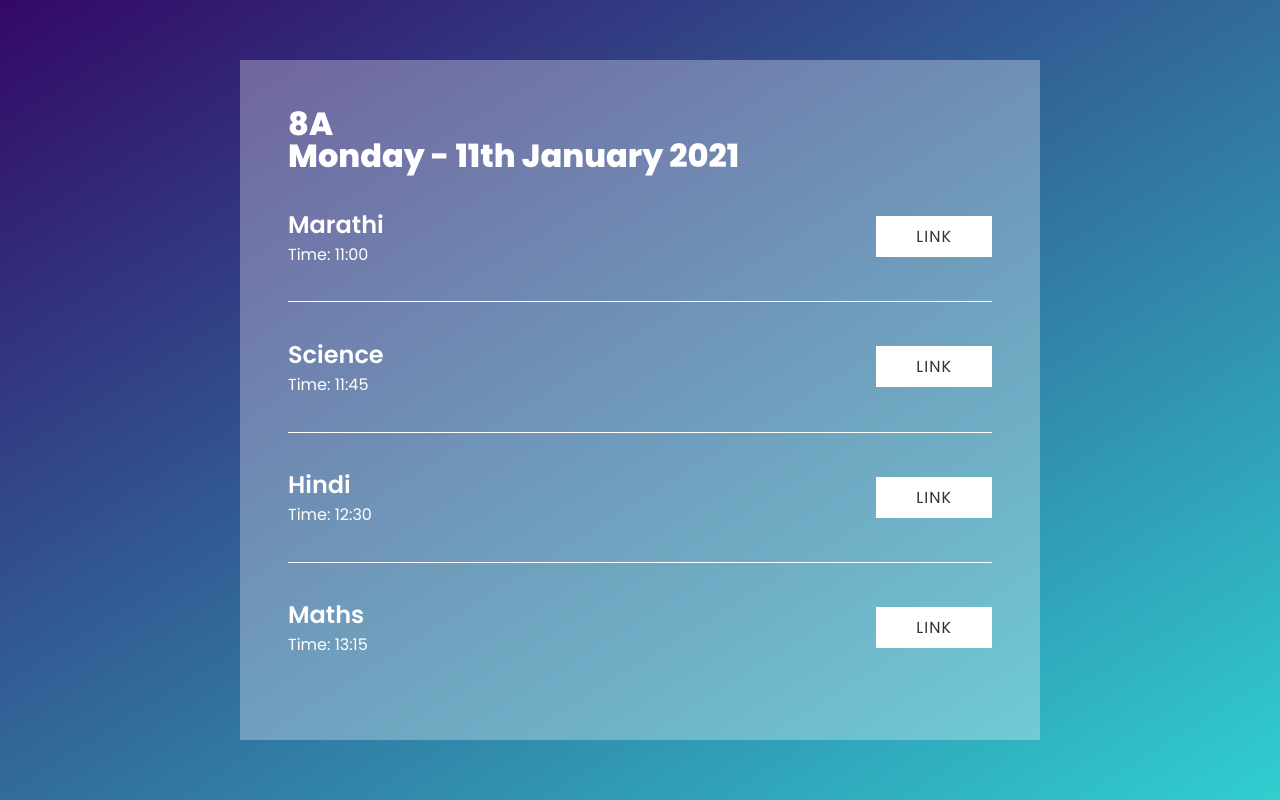
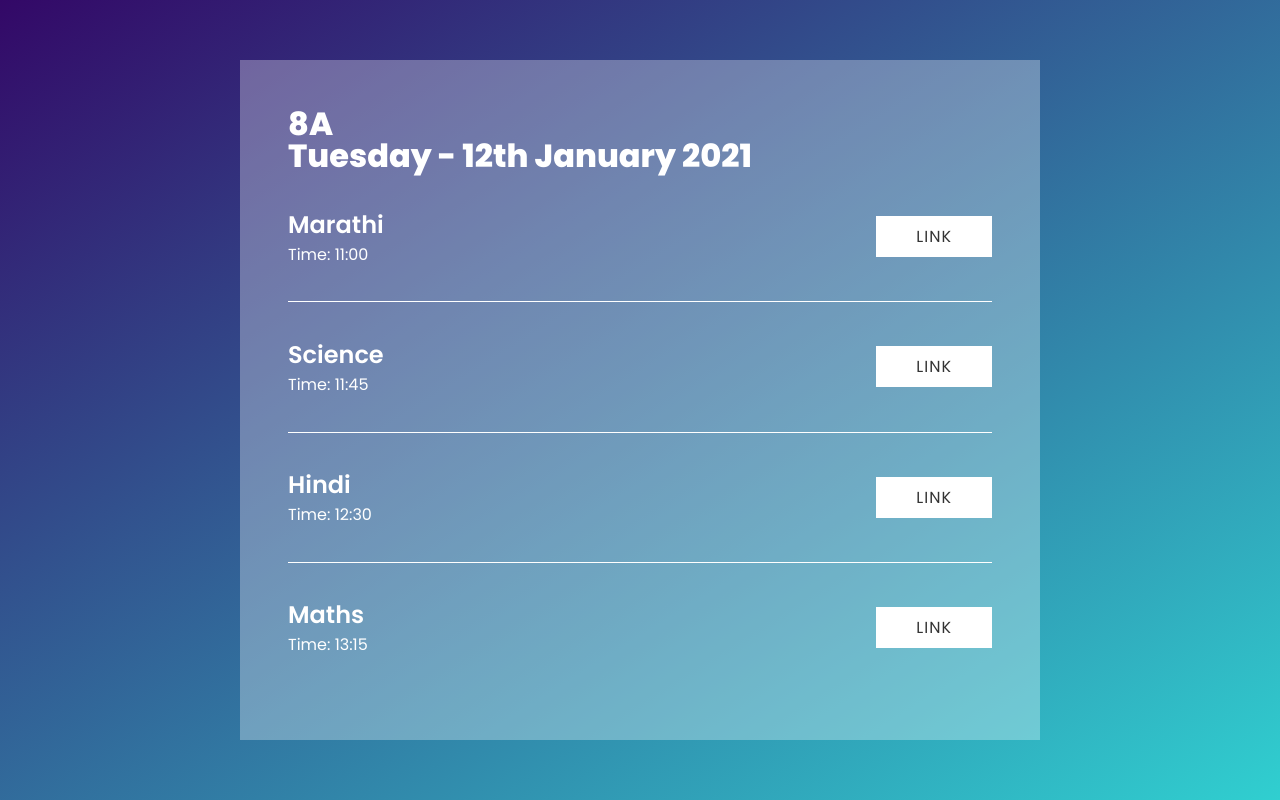
Before and after one commit to Gappa12/8A-meeting-links, a plain HTML site: page index.html in a window 1280 px wide. Drawn offline with Linux system fonts and the light colour scheme.

Commit message:
12th January

```diff
--- a/index.html
+++ b/index.html
@@ -10,7 +10,7 @@
     <main>
       <div class="main-title">
         <h1>8A</h1>
-        <h1>Monday - 11th January 2021</h1>
+        <h1>Tuesday - 12th January 2021</h1>
       </div>
       <!-- <div class="period">
         <div class="text">
```
